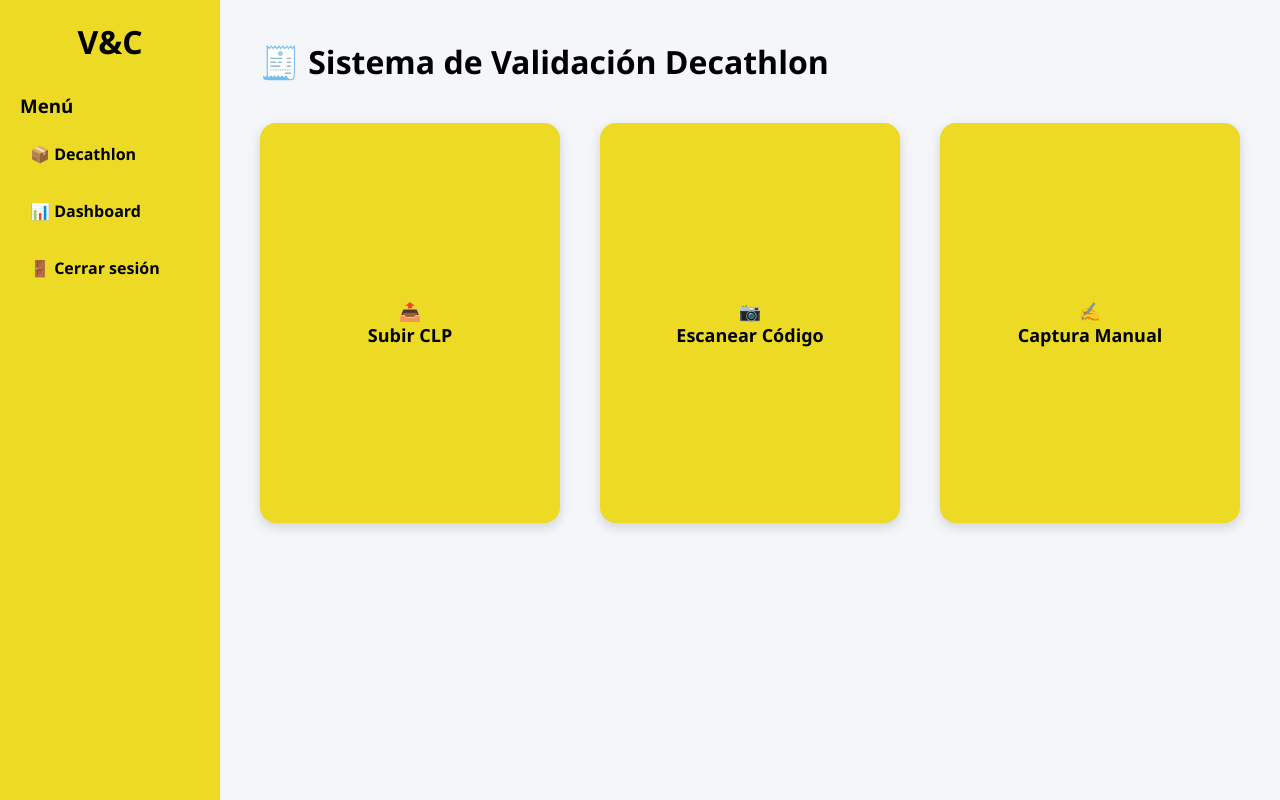
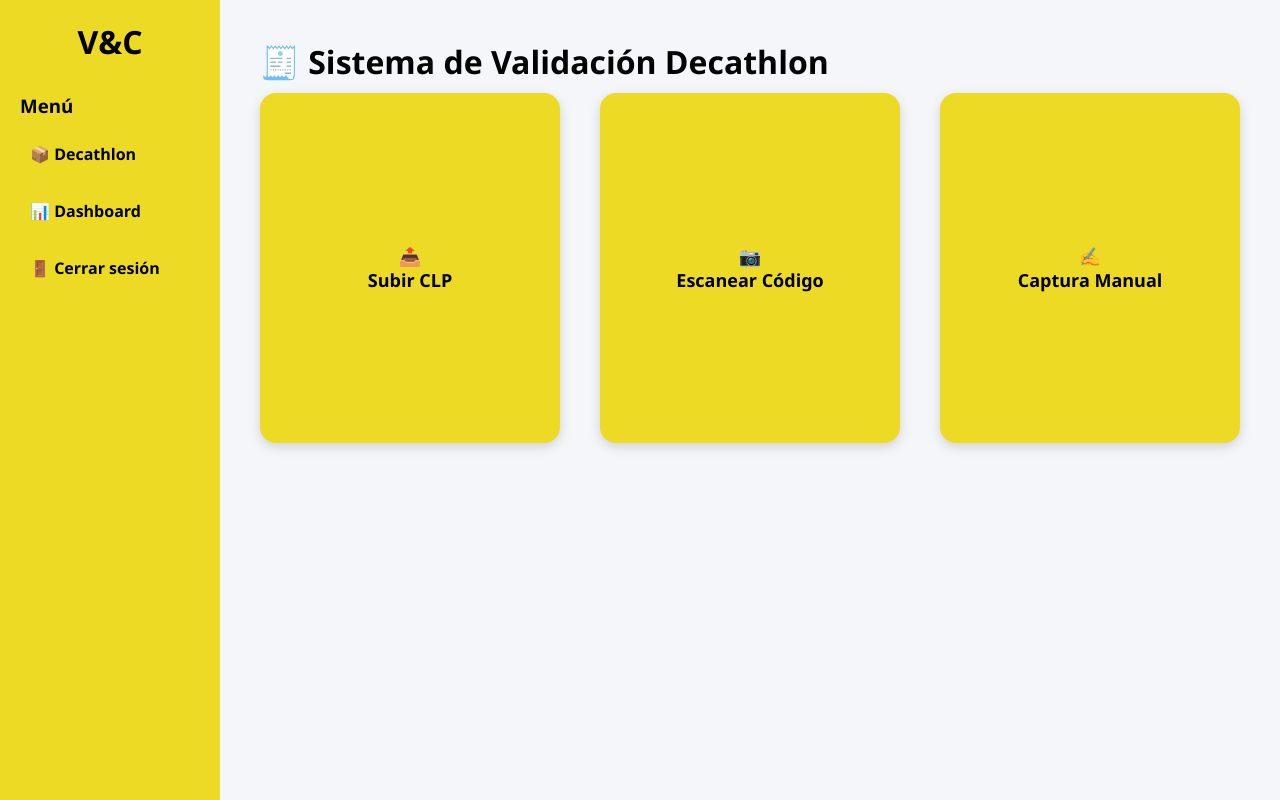
Before and after one commit to EfrainMoralesZ/verificacion-control, a Flask app: page /decathlon in a window 1280 px wide. Run offline with Flask 3, Linux system fonts and the light colour scheme; parts of the project's set-up code (start-up, migrations or seed data) failed here and were passed over; some libraries are stand-ins or nearby versions.

Commit message:
Ajustes de diseño

```diff
--- a/Flask/templates/decathlon.html
+++ b/Flask/templates/decathlon.html
@@ -180,12 +180,12 @@
     display: flex;
     justify-content: center;
     gap: 40px;
-    margin-top: 40px;
+    margin-top: 10px;
   }
 
   .cuadro {
     width: 300px;
-    height: 400px;
+    height: 350px;
     background-color: #ecda24;
     border-radius: 16px;
     box-shadow: 0 4px 12px rgba(0,0,0,0.15);
```
